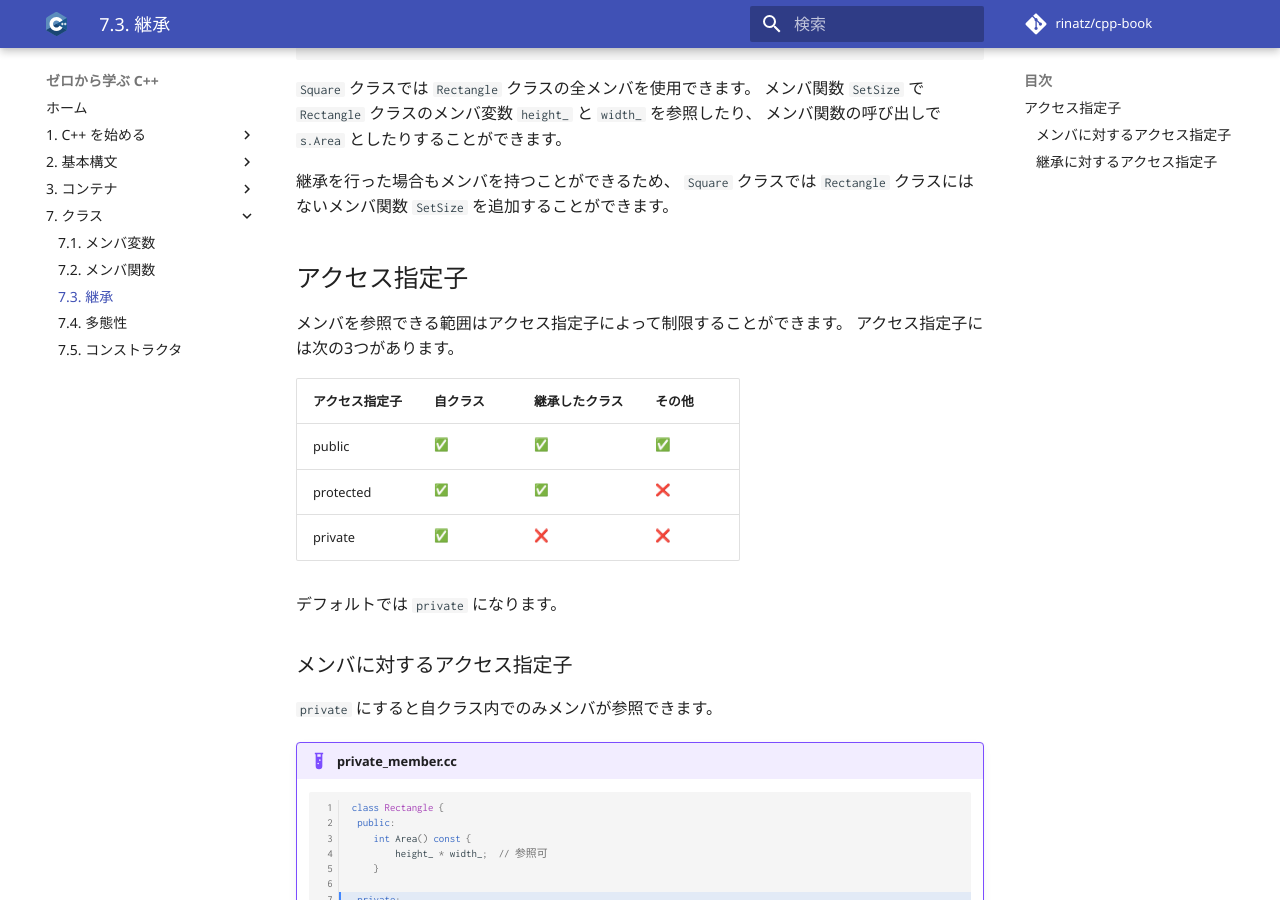
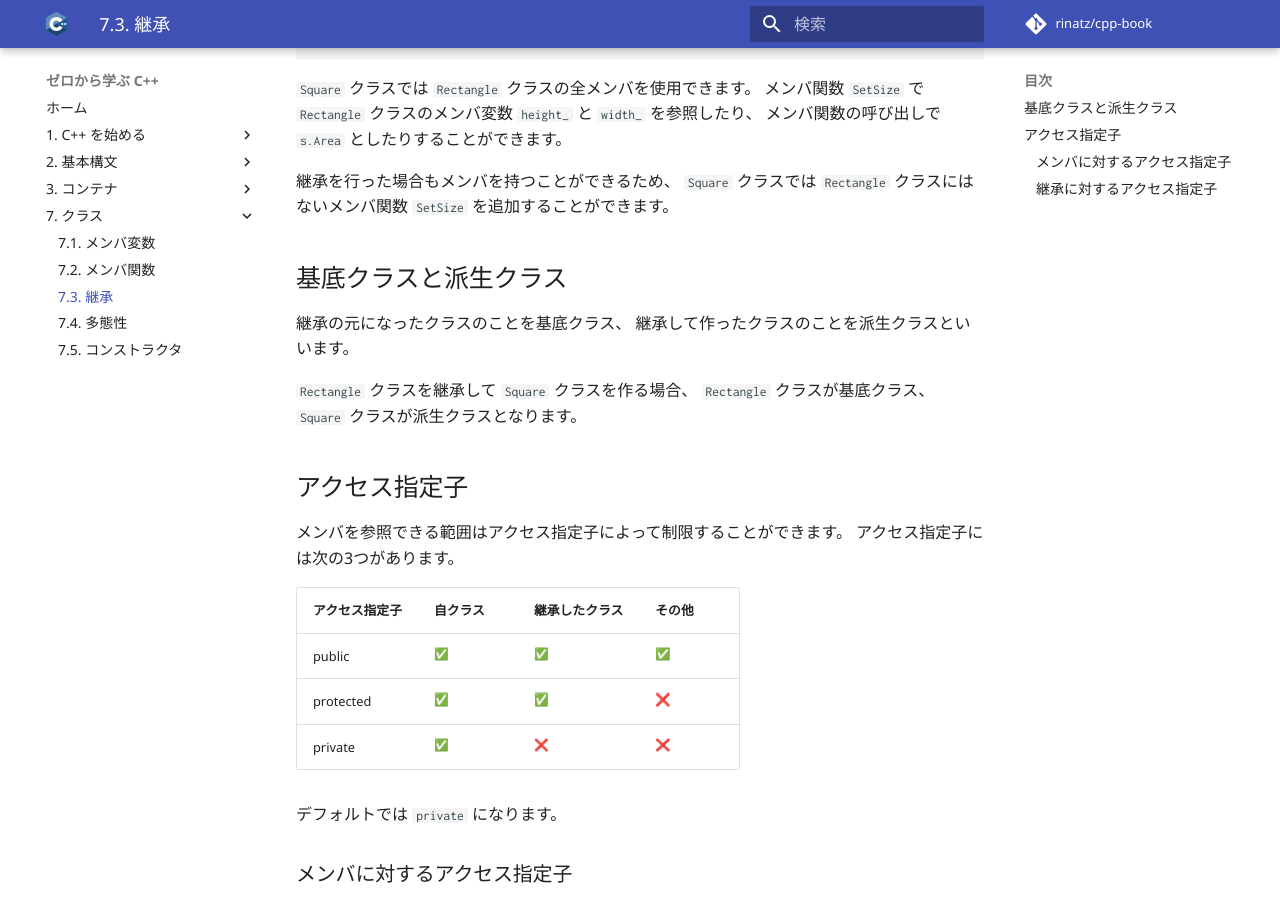
Before and after one commit to rinatz/cpp-book, an MkDocs documentation site: the page built from docs/ch07-03-inheritance.md, in a window 1280 px wide and 900 px high, scrolled down 770 px. Built offline with MkDocs 1.6.1 and Material for MkDocs 9.7.7, drawn with Linux system fonts in a browser that asks for light colours; emoji names are drawn with the system emoji font; comment, search, counter and statistics services are not loaded.

Commit message:
Add base class and derived class

```diff
--- a/docs/ch07-03-inheritance.md
+++ b/docs/ch07-03-inheritance.md
@@ -41,6 +41,14 @@ int main() {
 
 継承を行った場合もメンバを持つことができるため、
 `Square` クラスでは `Rectangle` クラスにはないメンバ関数 `SetSize` を追加することができます。
+
+## 基底クラスと派生クラス
+
+継承の元になったクラスのことを基底クラス、
+継承して作ったクラスのことを派生クラスといいます。
+
+`Rectangle` クラスを継承して `Square` クラスを作る場合、
+`Rectangle` クラスが基底クラス、 `Square` クラスが派生クラスとなります。
 
 ## アクセス指定子
 
```
